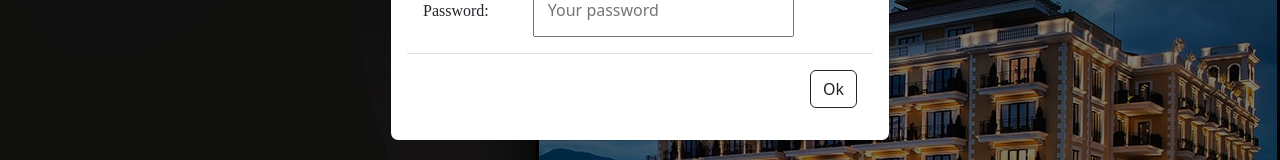
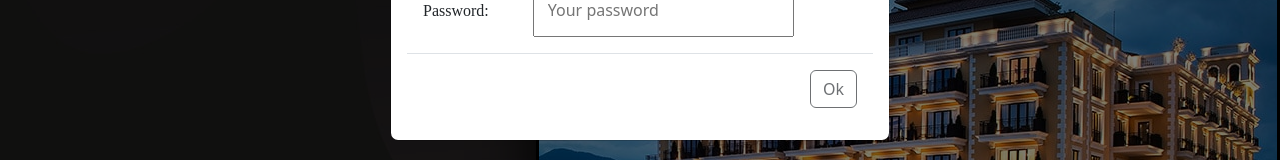
Before and after one commit to Hotel-Reservation-Tool/HotelReservationTool, an Angular app in the folder hotelFrontend/: page /home in a window 1280 px wide. Both pictures are taken after a click on the button "Login". Shown: the part 218-378 px from the top of the page. Built offline with nearby package versions, Linux system fonts and the light colour scheme; a web font is replaced by a local one.

Commit message:
login form and sign up form fix

```diff
--- a/hotelFrontend/src/app/app.component.html
+++ b/hotelFrontend/src/app/app.component.html
@@ -50,7 +50,8 @@
       </div>
 
       <div class="modal-footer">
-        <button type="submit" class="btn btn-outline-dark" (click)="modal.close('Save click')">Ok</button>
+        <button type="submit" class="btn btn-outline-dark" (click)="modal.close('Save click')"
+           [disabled]=" email.length == 0 || password.length == 0">Ok</button>
       </div>
     </form>
   </div>
@@ -93,7 +94,8 @@
         <input formControlName="phone" placeholder="Your phone number" [(ngModel)]="phone">
       </div>
       <div class="modal-footer">
-        <button type="submit" class="btn btn-outline-dark" (click)="modal.close('Save click')">Ok</button>
+        <button type="submit" class="btn btn-outline-dark" (click)="modal.close('Save click')"
+        [disabled]="name.length == 0 || email.length == 0 || password.length == 0 || phone.length == 0">Ok</button>
       </div>
     </form>
   </div>
--- a/hotelFrontend/src/app/app.component.ts
+++ b/hotelFrontend/src/app/app.component.ts
@@ -28,7 +28,7 @@ export class AppComponent {
       name: ['', Validators.required],
       password: ['', Validators.required],
       email: ['', [Validators.required, Validators.email]],
-      phone: ['', Validators.required, Validators.pattern("^((\\+91-?)|0)?[0-9]{10}$")],
+      phone: ['', [Validators.required, Validators.pattern("^((\\+91-?)|0)?[0-9]{10}$")]]
     });
   }
    open(content: any) {
```
